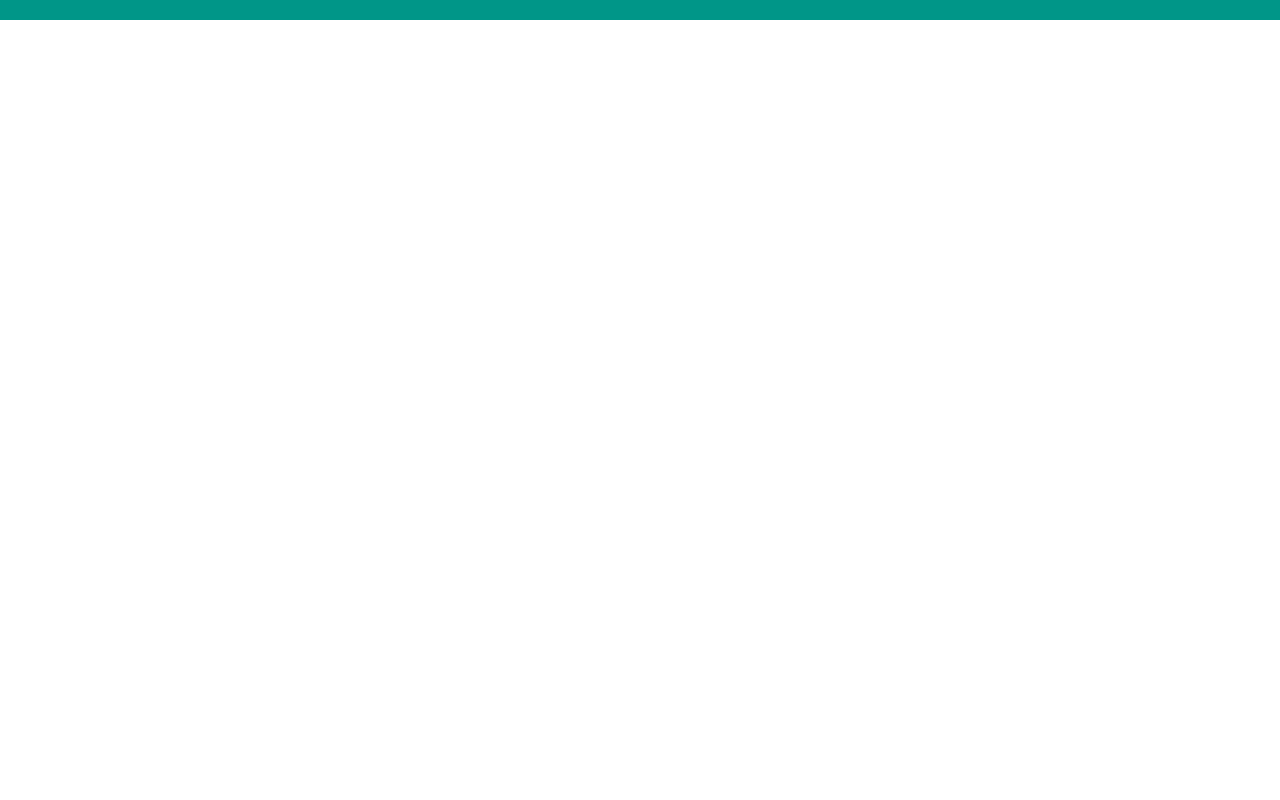
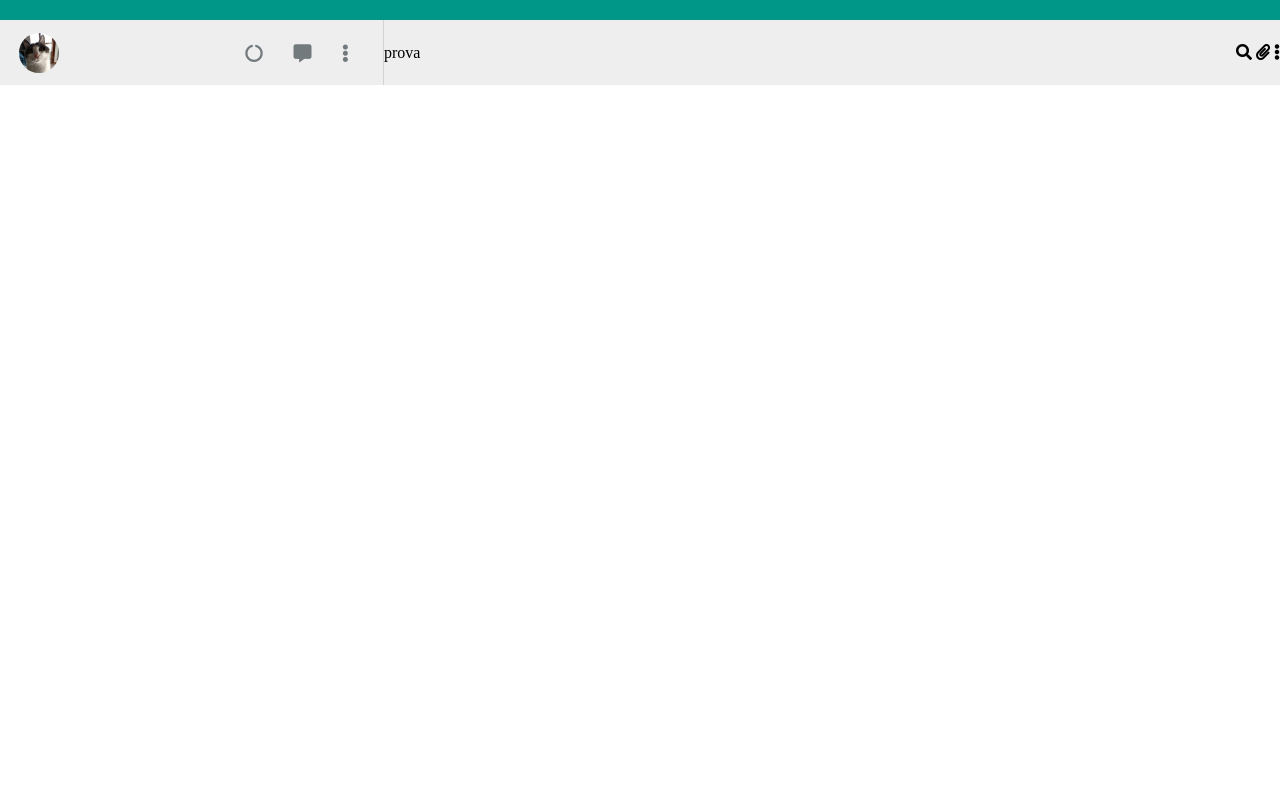
Before and after one commit to DavideL90/ex-jquery-boolzapp, a plain HTML site: page index.html in a window 1280 px wide. Shown: the top 800 px of the page. Drawn offline with nearby package versions, Linux system fonts and the light colour scheme.

Commit message:
completed left side nav bar in central window

```diff
--- a/index.html
+++ b/index.html
@@ -3,13 +3,31 @@
   <head>
     <meta charset="utf-8">
     <title>Boolzapp web</title>
+    <link rel="stylesheet" href="https://use.fontawesome.com/releases/v5.0.9/css/all.css" integrity="sha384-5SOiIsAziJl6AWe0HWRKTXlfcSHKmYV4RBF18PPJ173Kzn7jzMyFuTtk8JA7QQG1" crossorigin="anonymous">
     <link rel="stylesheet" href="style.css">
     <script src="https://ajax.googleapis.com/ajax/libs/jquery/3.3.1/jquery.min.js"></script>
   </head>
   <body>
     <header></header>
     <div id="central-window">
-
+      <nav id="menu">
+        <div id="personal-bar">
+          <img src="img/profile.jpg">
+          <div id="icons-menu">
+            <i class="fas fa-circle-notch"></i>
+            <i class="fas fa-comment-alt"></i>
+            <i class="fas fa-ellipsis-v"></i>
+          </div>
+        </div>
+        <div id="friend-bar">
+          prova
+          <div id="icons-menu">
+            <i class="fas fa-search"></i>
+            <i class="fas fa-paperclip"></i>
+            <i class="fas fa-ellipsis-v"></i>
+          </div>
+        </div>
+      </nav>
     </div>
   <script src="main.js" charset="utf-8"></script>
   </body>
--- a/style.css
+++ b/style.css
@@ -15,4 +15,41 @@ header{
   height: 900px;
   margin: -110px auto 100px;
   background-color: white;
+  border-radius: 5;
 }
+
+/* BARRA SUPERIORE */
+#menu{
+  height: 65px;
+  background-color: #EEE;
+}
+#menu > *{
+  float: left;
+  display: flex;
+  justify-content: space-between;
+  align-items: center;
+  height: 100%;
+}
+#personal-bar{
+  width: 30%;
+  border-right: 1px solid lightgrey;
+}
+#friend-bar{
+  width: 70%;
+}
+
+/* PARTE SINISTRA DELLA BARRA */
+#personal-bar img{
+  border-radius: 50px;
+  width: 40px;
+  margin-left: 5%;
+}
+#personal-bar #icons-menu{
+  color: #727A7E;
+  margin-right: 5%;
+  display: flex;
+  width: 35%;
+  justify-content: space-around;
+  font-size: 18px;
+}
+/* PARTE DESTRA DELLA BARRA */
```
Also changed, not shown: img/profile.jpg (added).
